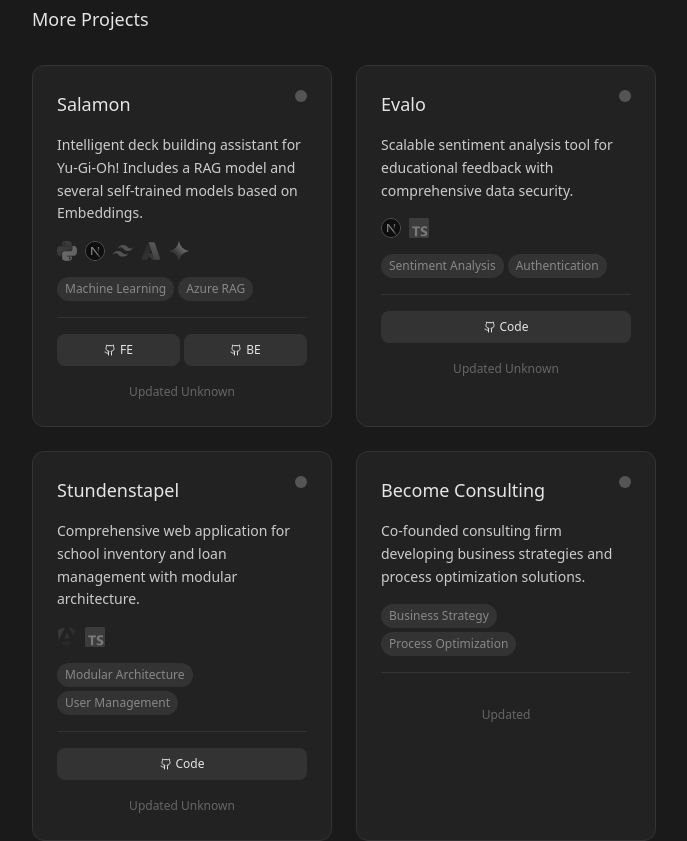
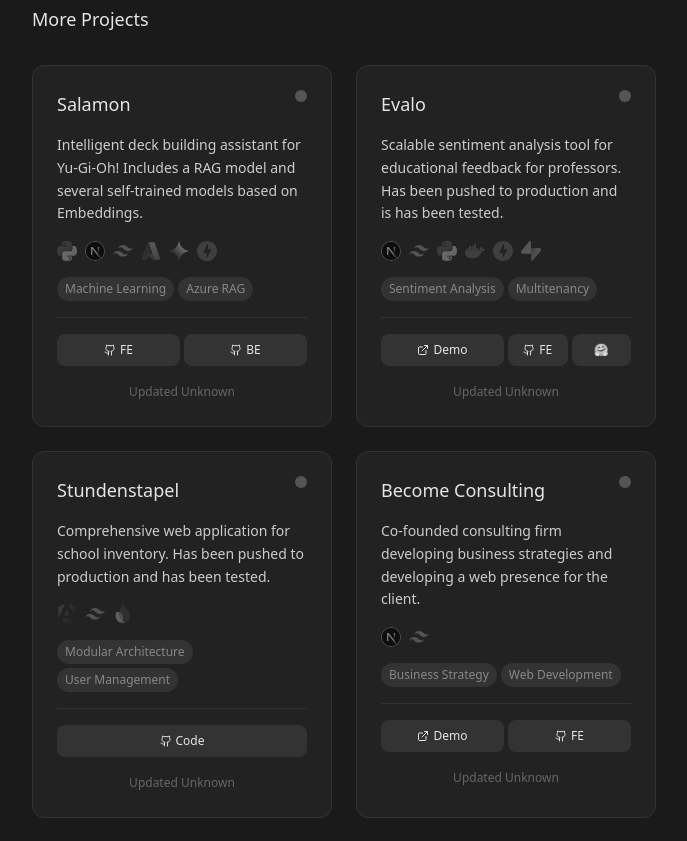
Before and after one commit to MosesCommitsFraud/msc, a Next.js app: page /projects in a window 1280 px wide. Shown: the part 1640-2481 px from the top of the page, without its empty margins (296-983 px from the left). Built offline with nearby package versions, Linux system fonts and the light colour scheme; no server answers.

Commit message:
for now completed the projects page. might need automation later if i ever become that busy

```diff
--- a/app/projects/page.tsx
+++ b/app/projects/page.tsx
@@ -17,6 +17,10 @@ const TailwindIcon = "/icons/tailwindcss.svg"
 const JSONIcon = "/icons/json.svg"
 const AzureIcon = "/icons/azure.svg"
 const GeminiIcon = "/icons/gemini.svg"
+const DockerIcon = "/icons/docker.svg"
+const FastAPIIcon = "/icons/fastapi.svg"
+const SupabaseIcon = "/icons/supabase.svg"
+const FirebaseIcon = "/icons/firebase.svg"
 
 export default function ProjectsPage() {
   const [hoveredProject, setHoveredProject] = useState<string | null>(null)
@@ -106,55 +110,83 @@ export default function ProjectsPage() {
         { name: "Next.js", icon: NextJSIcon },
         { name: "Tailwind", icon: TailwindIcon },
         { name: "Azure RAG", icon: AzureIcon },
-        { name: "Gemini", icon: GeminiIcon }
+        { name: "Gemini", icon: GeminiIcon },
+        { name: "FastAPI", icon: FastAPIIcon },
       ],
       highlights: ["Machine Learning", "Azure RAG", "Gemini"],
       category: "ai",
     },
     {
       title: "Evalo",
-      description: "Scalable sentiment analysis tool for educational feedback with comprehensive data security.",
+      description: "Scalable sentiment analysis tool for educational feedback for professors. Has been pushed to production and is has been tested.",
       repositories: {
-        github: "your-username/evalo"
+        frontend: "MosesCommitsFraud/frontend-evalo",
+        huggingface: "spaces/MosesCommitsFraud/BERTSentiment/tree/main"
       },
-      demoUrl: null,
+      demoUrl: "https://frontend-evalo.vercel.app/",
       status: "completed",
       type: "Study Project",
       technologies: [
         { name: "Next.js", icon: NextJSIcon },
-        { name: "TypeScript", icon: TypeScriptIcon },
+        { name: "Tailwind", icon: TailwindIcon },
+        { name: "Python", icon: PythonIcon },
+        { name: "Docker", icon: DockerIcon },
+        { name: "FastAPI", icon: FastAPIIcon },
+        { name: "Supabase", icon: SupabaseIcon },
       ],
-      highlights: ["Sentiment Analysis", "Authentication"],
+      highlights: ["Sentiment Analysis", "Multitenancy"],
       category: "analytics",
     },
     {
       title: "Stundenstapel",
-      description: "Comprehensive web application for school inventory and loan management with modular architecture.",
+      description: "Comprehensive web application for school inventory. Has been pushed to production and has been tested.",
       repositories: {
-        github: "your-username/stundenstapel"
+        github: "https://github.com/cephalofoil/stundenstapel-frontend"
       },
       demoUrl: null,
       status: "completed",
       type: "Study Project",
       technologies: [
         { name: "Angular", icon: AngularIcon },
-        { name: "TypeScript", icon: TypeScriptIcon },
+        { name: "Tailwind", icon: TailwindIcon },
+        { name: "Firebase", icon: FirebaseIcon },
       ],
       highlights: ["Modular Architecture", "User Management"],
       category: "management",
     },
     {
       title: "Become Consulting",
-      description: "Co-founded consulting firm developing business strategies and process optimization solutions.",
-      repositories: {},
-      demoUrl: null,
+      description: "Co-founded consulting firm developing business strategies and developing a web presence for the client.",
+      repositories: {
+        frontend: "MosesCommitsFraud/become-frontend",
+      },
+      demoUrl: "https://become-consulting.de",
       status: "completed",
       type: "Business",
-      technologies: [],
-      highlights: ["Business Strategy", "Process Optimization"],
+      technologies: [
+        { name: "Next.js", icon: NextJSIcon },
+        { name: "Tailwind", icon: TailwindIcon },
+      ],
+      highlights: ["Business Strategy", "Web Development"],
       category: "business",
     },
   ]
+
+  // Helper function to parse GitHub repository info from URL or path
+  const parseGitHubRepo = (repoString: string): { owner: string; repo: string } | null => {
+    if (!repoString) return null;
+
+    // Handle full GitHub URLs like "https://github.com/owner/repo"
+    if (repoString.startsWith('https://github.com/')) {
+      const path = repoString.replace('https://github.com/', '');
+      const [owner, repo] = path.split('/');
+      return owner && repo ? { owner, repo } : null;
+    }
+
+    // Handle repo paths like "owner/repo"
+    const [owner, repo] = repoString.split('/');
+    return owner && repo ? { owner, repo } : null;
+  };
 
   useEffect(() => {
     const fetchRepoUpdates = async () => {
@@ -163,13 +195,27 @@ export default function ProjectsPage() {
       // Fetch updates for all projects with GitHub repos
       const allProjects = [...activeProjects, ...completedProjects]
 
-      for (const project of allProjects) {
+      for (let i = 0; i < allProjects.length; i++) {
+        const project = allProjects[i];
+
         // Check for GitHub repo (prioritize main github, then frontend, then backend)
         const githubRepo = (project.repositories as any).github || (project.repositories as any).frontend || (project.repositories as any).backend
         if (githubRepo) {
-          const [owner, repo] = githubRepo.split('/')
-          const lastUpdate = await getRepoLastCommit(owner, repo)
-          updates[project.title] = lastUpdate
+          const repoInfo = parseGitHubRepo(githubRepo);
+          if (repoInfo) {
+            try {
+              const lastUpdate = await getRepoLastCommit(repoInfo.owner, repoInfo.repo)
+              updates[project.title] = lastUpdate
+
+              // Add a small delay between requests to avoid rate limiting
+              if (i < allProjects.length - 1) {
+                await new Promise(resolve => setTimeout(resolve, 100));
+              }
+            } catch (error) {
+              console.error(`Failed to fetch update for ${project.title}:`, error);
+              updates[project.title] = 'Unknown';
+            }
+          }
         }
       }
 
@@ -300,7 +346,11 @@ export default function ProjectsPage() {
                       )}
                       {(project.repositories as any).github && (
                         <button
-                          onClick={() => window.open(`https://github.com/${(project.repositories as any).github}`, '_blank')}
+                          onClick={() => {
+                            const githubRepo = (project.repositories as any).github;
+                            const url = githubRepo.startsWith('https://') ? githubRepo : `https://github.com/${githubRepo}`;
+                            window.open(url, '_blank');
+                          }}
                           className={`px-4 py-2 bg-[#333] hover:bg-[#444] rounded-lg text-sm text-[#e5e5e5] transition-colors ${
                             !project.demoUrl && Object.keys(project.repositories).length === 1 ? 'flex-1 flex items-center justify-center gap-2' : ''
                           }`}
@@ -311,7 +361,11 @@ export default function ProjectsPage() {
                       )}
                       {(project.repositories as any).frontend && (
                         <button
-                          onClick={() => window.open(`https://github.com/${(project.repositories as any).frontend}`, '_blank')}
+                          onClick={() => {
+                            const frontendRepo = (project.repositories as any).frontend;
+                            const url = frontendRepo.startsWith('https://') ? frontendRepo : `https://github.com/${frontendRepo}`;
+                            window.open(url, '_blank');
+                          }}
                           className="px-4 py-2 bg-[#333] hover:bg-[#444] rounded-lg text-sm text-[#e5e5e5] transition-colors flex items-center justify-center gap-2"
                         >
                           <Github className="w-4 h-4" />
@@ -320,7 +374,11 @@ export default function ProjectsPage() {
                       )}
                       {(project.repositories as any).backend && (
                         <button
-                          onClick={() => window.open(`https://github.com/${(project.repositories as any).backend}`, '_blank')}
+                          onClick={() => {
+                            const backendRepo = (project.repositories as any).backend;
+                            const url = backendRepo.startsWith('https://') ? backendRepo : `https://github.com/${backendRepo}`;
+                            window.open(url, '_blank');
+                          }}
                           className="px-4 py-2 bg-[#333] hover:bg-[#444] rounded-lg text-sm text-[#e5e5e5] transition-colors flex items-center justify-center gap-2"
                         >
                           <Github className="w-4 h-4" />
@@ -439,7 +497,11 @@ export default function ProjectsPage() {
                             )}
                             {(project.repositories as any).github && (
                               <button
-                                onClick={() => window.open(`https://github.com/${(project.repositories as any).github}`, '_blank')}
+                                onClick={() => {
+                                  const githubRepo = (project.repositories as any).github;
+                                  const url = githubRepo.startsWith('https://') ? githubRepo : `https://github.com/${githubRepo}`;
+                                  window.open(url, '_blank');
+                                }}
                                 className={`px-2 py-2 bg-[#333] hover:bg-[#444] rounded-lg text-xs text-[#e5e5e5] transition-colors flex items-center justify-center gap-1 ${project.demoUrl ? colSpan : firstColSpan}`}
                               >
                                 <Github className="w-3 h-3" />
@@ -448,7 +510,11 @@ export default function ProjectsPage() {
                             )}
                             {(project.repositories as any).frontend && (
                               <button
-                                onClick={() => window.open(`https://github.com/${(project.repositories as any).frontend}`, '_blank')}
+                                onClick={() => {
+                                  const frontendRepo = (project.repositories as any).frontend;
+                                  const url = frontendRepo.startsWith('https://') ? frontendRepo : `https://github.com/${frontendRepo}`;
+                                  window.open(url, '_blank');
+                                }}
                                 className={`px-2 py-2 bg-[#333] hover:bg-[#444] rounded-lg text-xs text-[#e5e5e5] transition-colors flex items-center justify-center gap-1 ${colSpan}`}
                               >
                                 <Github className="w-3 h-3" />
@@ -457,7 +523,11 @@ export default function ProjectsPage() {
                             )}
                             {(project.repositories as any).backend && (
                               <button
-                                onClick={() => window.open(`https://github.com/${(project.repositories as any).backend}`, '_blank')}
+                                onClick={() => {
+                                  const backendRepo = (project.repositories as any).backend;
+                                  const url = backendRepo.startsWith('https://') ? backendRepo : `https://github.com/${backendRepo}`;
+                                  window.open(url, '_blank');
+                                }}
                                 className={`px-2 py-2 bg-[#333] hover:bg-[#444] rounded-lg text-xs text-[#e5e5e5] transition-colors flex items-center justify-center gap-1 ${colSpan}`}
                               >
                                 <Github className="w-3 h-3" />
--- a/lib/github.ts
+++ b/lib/github.ts
@@ -15,15 +15,36 @@ interface GitHubCommit {
 
 export async function getRepoLastUpdate(owner: string, repo: string): Promise<string> {
   try {
+    const headers: Record<string, string> = {
+      'Accept': 'application/vnd.github.v3+json',
+    };
+
+    // Add GitHub token if available (for higher rate limits)
+    if (process.env.NEXT_PUBLIC_GITHUB_TOKEN) {
+      headers['Authorization'] = `token ${process.env.NEXT_PUBLIC_GITHUB_TOKEN}`;
+    }
+
     const response = await fetch(`https://api.github.com/repos/${owner}/${repo}`, {
-      headers: {
-        'Accept': 'application/vnd.github.v3+json',
-        // Add your GitHub token here for higher rate limits (optional)
-        // 'Authorization': `token ${process.env.GITHUB_TOKEN}`,
-      },
+      headers,
     });
 
     if (!response.ok) {
+      if (response.status === 403) {
+        const rateLimitRemaining = response.headers.get('X-RateLimit-Remaining');
+        const rateLimitReset = response.headers.get('X-RateLimit-Reset');
+
+        if (rateLimitRemaining === '0') {
+          const resetTime = rateLimitReset ? new Date(parseInt(rateLimitReset) * 1000) : null;
+          console.warn(`GitHub API rate limit exceeded. Resets at: ${resetTime?.toLocaleTimeString()}`);
+          return 'Rate limited';
+        }
+      }
+
+      if (response.status === 404) {
+        console.warn(`Repository not found: ${owner}/${repo}`);
+        return 'Not found';
+      }
+
       throw new Error(`GitHub API error: ${response.status}`);
     }
 
@@ -43,15 +64,36 @@ export async function getRepoLastUpdate(owner: string, repo: string): Promise<st
 
 export async function getRepoLastCommit(owner: string, repo: string): Promise<string> {
   try {
+    const headers: Record<string, string> = {
+      'Accept': 'application/vnd.github.v3+json',
+    };
+
+    // Add GitHub token if available (for higher rate limits)
+    if (process.env.NEXT_PUBLIC_GITHUB_TOKEN) {
+      headers['Authorization'] = `token ${process.env.NEXT_PUBLIC_GITHUB_TOKEN}`;
+    }
+
     const response = await fetch(`https://api.github.com/repos/${owner}/${repo}/commits?per_page=1`, {
-      headers: {
-        'Accept': 'application/vnd.github.v3+json',
-        // Add your GitHub token here for higher rate limits (optional)
-        // 'Authorization': `token ${process.env.GITHUB_TOKEN}`,
-      },
+      headers,
     });
 
     if (!response.ok) {
+      if (response.status === 403) {
+        const rateLimitRemaining = response.headers.get('X-RateLimit-Remaining');
+        const rateLimitReset = response.headers.get('X-RateLimit-Reset');
+
+        if (rateLimitRemaining === '0') {
+          const resetTime = rateLimitReset ? new Date(parseInt(rateLimitReset) * 1000) : null;
+          console.warn(`GitHub API rate limit exceeded. Resets at: ${resetTime?.toLocaleTimeString()}`);
+          return 'Rate limited';
+        }
+      }
+
+      if (response.status === 404) {
+        console.warn(`Repository not found: ${owner}/${repo}`);
+        return 'Not found';
+      }
+
       throw new Error(`GitHub API error: ${response.status}`);
     }
 
```
